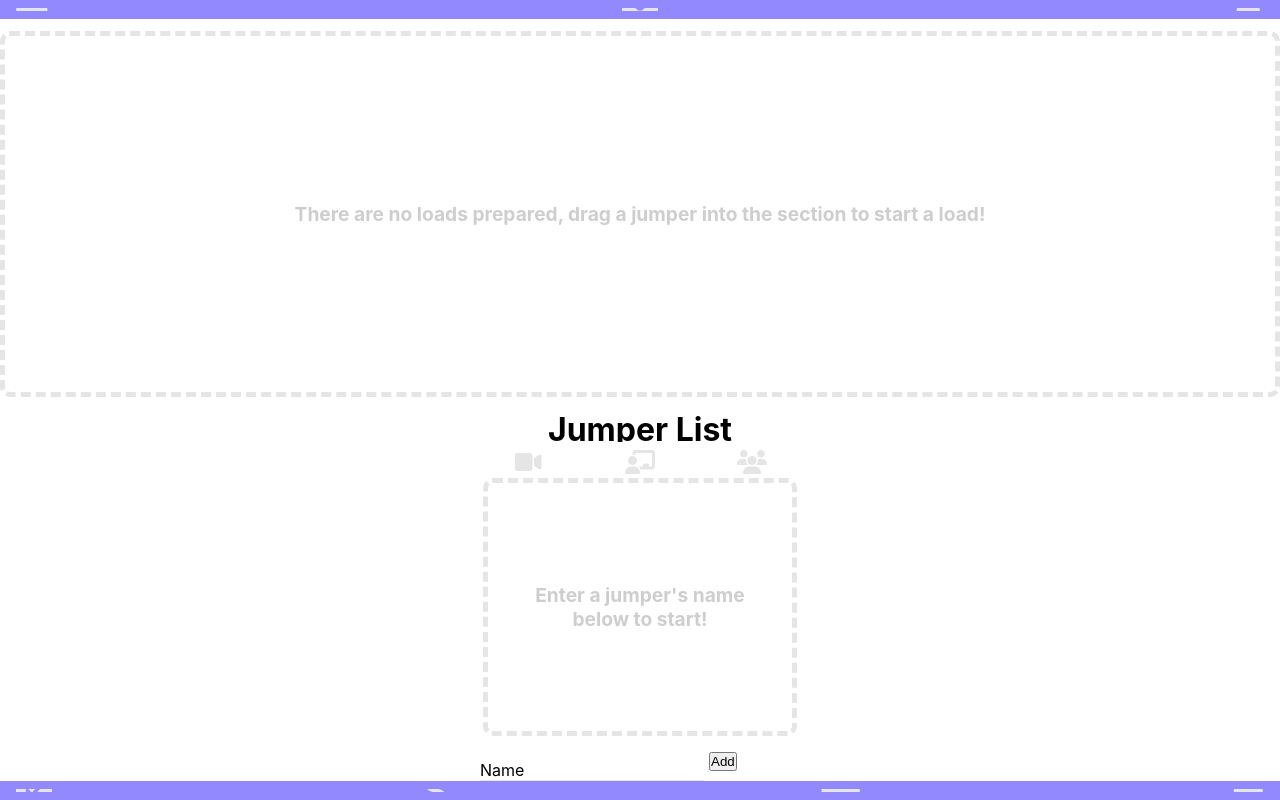
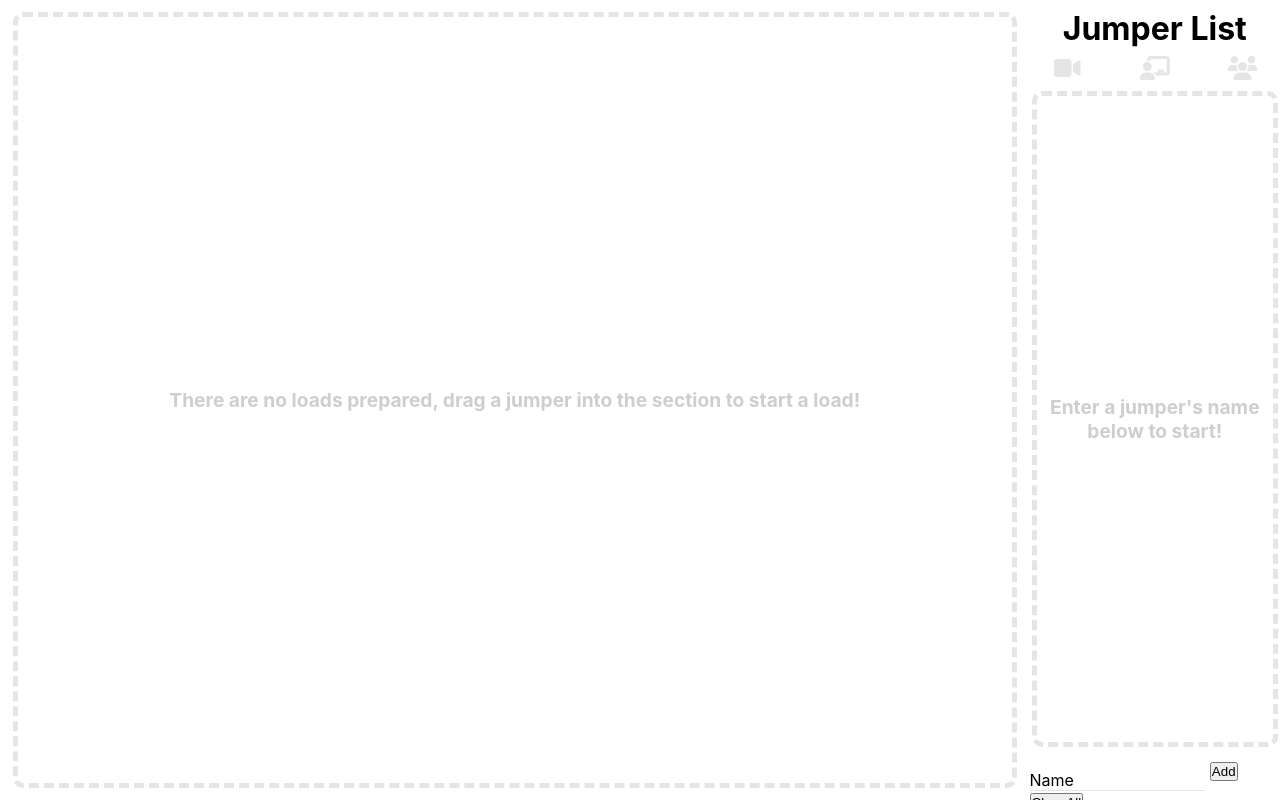
Before and after one commit to griffindavis/load-manager, a React (Create React App) app: page / in a window 1280 px wide. Built offline with nearby package versions, Linux system fonts and the light colour scheme.

Commit message:
Switch between larger and smaller viewports

```diff
--- a/src/styles.css
+++ b/src/styles.css
@@ -434,6 +434,15 @@ body {
 }
 
 @media screen and (min-width: 800px) {
+  .App {
+    -webkit-box-orient: horizontal;
+    -webkit-box-direction: normal;
+        -ms-flex-direction: row;
+            flex-direction: row;
+  }
+  .navigation {
+    display: none;
+  }
   .jumperListSection {
     height: 100vh;
     width: 25vw;
@@ -557,6 +566,8 @@ body {
   }
   .loadContainer {
     width: 100vw;
+    -ms-grid-columns: (1fr)[4];
+        grid-template-columns: repeat(4, 1fr);
   }
 }
 
--- a/src/styles.scss
+++ b/src/styles.scss
@@ -322,6 +322,13 @@ body {
 @media screen {
 	@media (min-width: 800px) {
 		// less than 800px
+		.App {
+			flex-direction: row;
+		}
+		.navigation {
+			display: none;
+		}
+
 		.jumperListSection {
 			height: 100vh;
 			width: 25vw; // jumper list takes up a quarter of the space
@@ -441,12 +448,7 @@ body {
 		}
 		.loadContainer {
 			width: 100vw;
-		}
-	}
-	@media (max-width: 650px) {
-		// less than 650px
-		.loadContainer {
-			//grid-template-columns: repeat(3, 1fr);
+			grid-template-columns: repeat(4, 1fr);
 		}
 	}
 }
```
Also changed, not shown: 1 other file (tests, documents, lock files or other folders).
